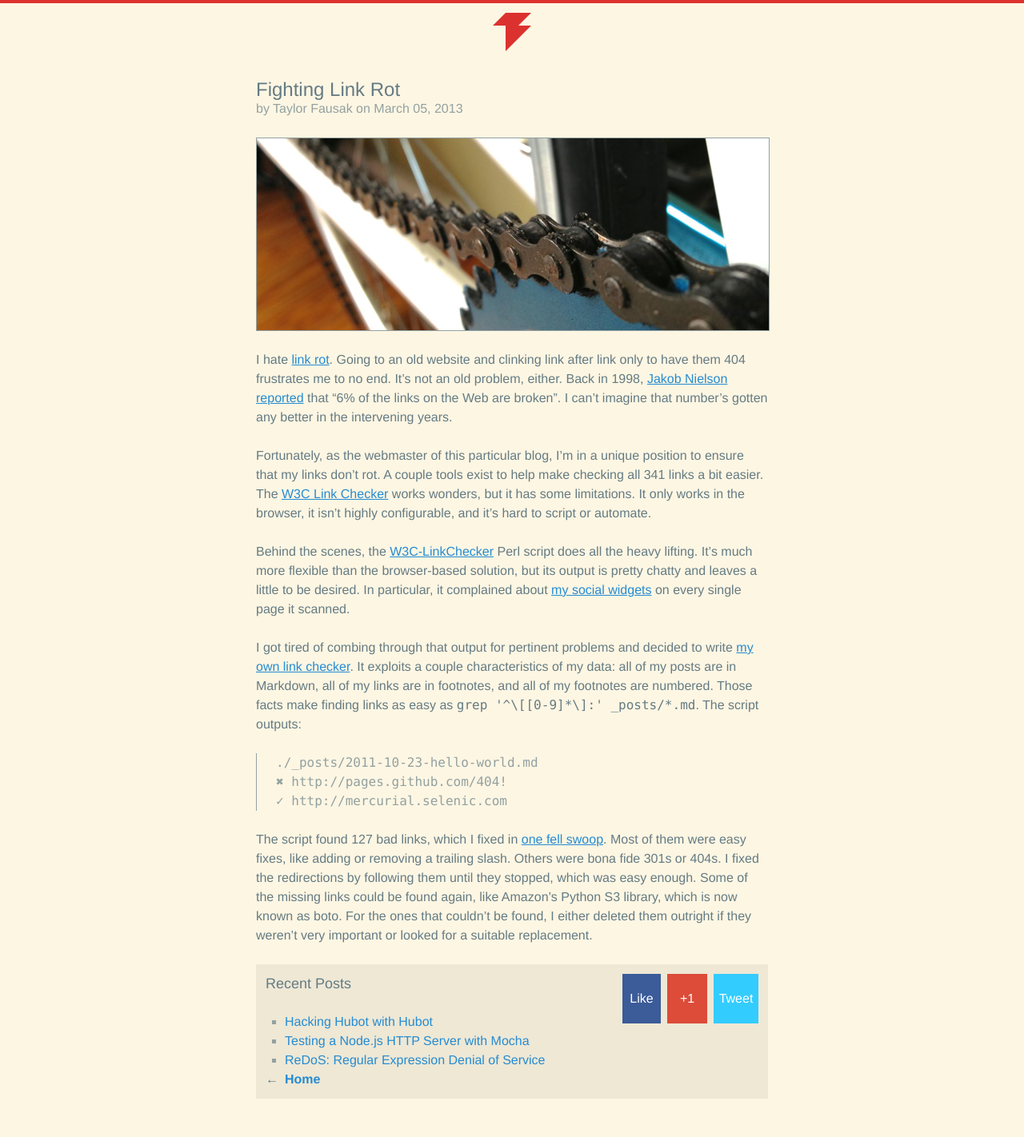
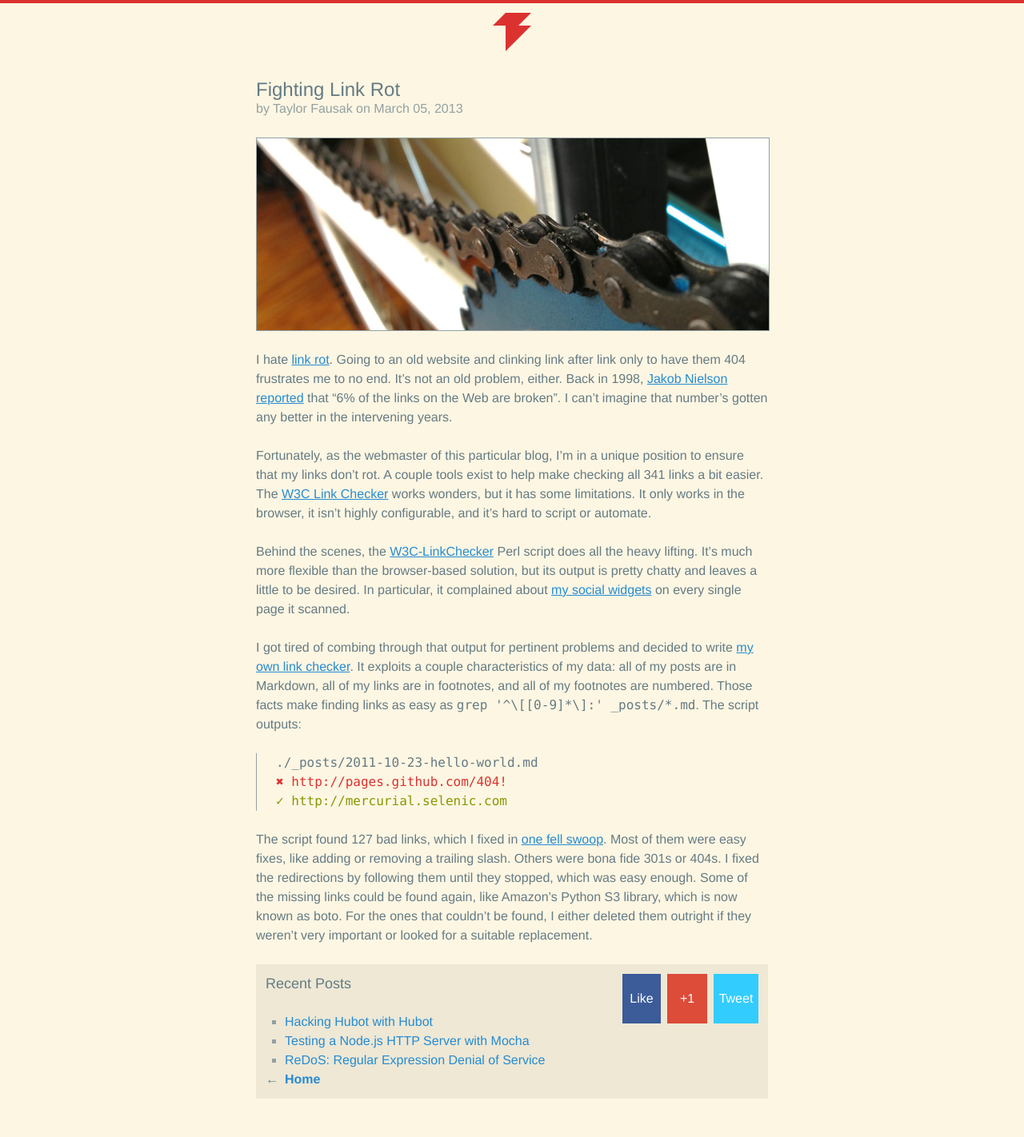
Before and after one commit to tfausak/tfausak.github.io, a Jekyll site: the page built from _posts/2013-03-05-fighting-link-rot.md, in a window 1280 px wide. Shown: the whole page at 80% size. Built offline with Jekyll 4.4.1, drawn with Linux system fonts in a browser that asks for light colours.

Commit message:
Update syntax highlighting.
I don't know why I chose classes that had the default color associated
with them. D'oh!

```diff
--- a/_posts/2013-03-05-fighting-link-rot.md
+++ b/_posts/2013-03-05-fighting-link-rot.md
@@ -32,9 +32,9 @@
 _posts/*.md`. The script outputs:
 
 <div class="highlight">
-    <pre><code><span class="g">./_posts/2011-10-23-hello-world.md</span>
-<span class="err">✖ http://pages.github.com/404!</span>
-<span class="g">✓ http://mercurial.selenic.com</span></code></pre>
+    <pre><code>./_posts/2011-10-23-hello-world.md
+<span class="gr">✖ http://pages.github.com/404!</span>
+<span class="gi">✓ http://mercurial.selenic.com</span></code></pre>
 </div>
 
 The script found 127 bad links, which I fixed in [one fell swoop][8].
```
